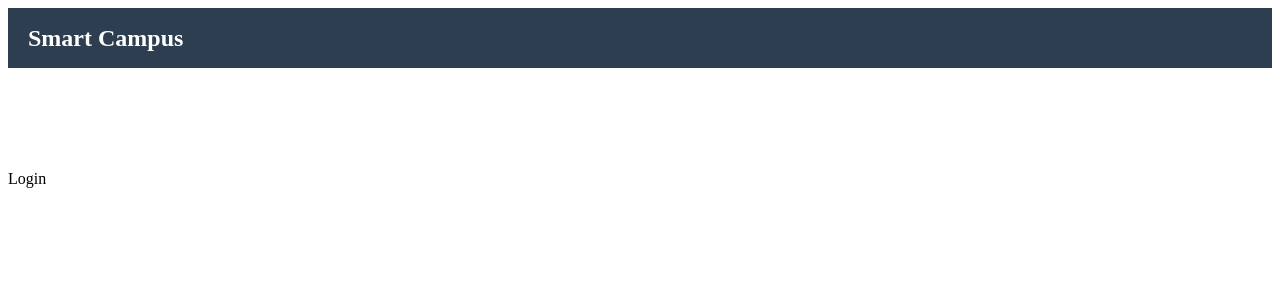
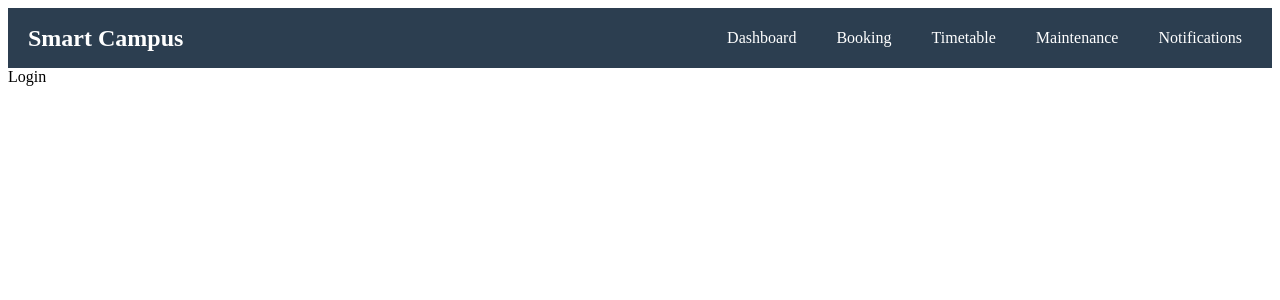
Before and after one commit to mabilisasandile/smart-campus-app, a React (Create React App) app: page / in a window 1280 px wide. Shown: the top 300 px of the page. Built offline with nearby package versions, Linux system fonts and the light colour scheme.

Commit message:
first commit

```diff
--- a/package.json
+++ b/package.json
@@ -9,6 +9,7 @@
     "@testing-library/user-event": "^13.5.0",
     "react": "^19.1.0",
     "react-dom": "^19.1.0",
+    "react-icons": "^5.5.0",
     "react-router-dom": "^7.5.3",
     "react-scripts": "5.0.1",
     "web-vitals": "^2.1.4"
--- a/src/components/Navbar.css
+++ b/src/components/Navbar.css
@@ -1,4 +1,4 @@
-
+/* Navbar styles */
 .navbar {
   height: 60px;
   background-color: #2c3e50;
@@ -14,52 +14,45 @@
   font-weight: bold;
 }
 
-  .menu-icon {
-    display: flex;
-    flex-direction: column;
-    cursor: pointer;
-    gap: 5px;
+/* Inline nav for larger screens */
+.nav-links {
+  display: none;
+  list-style: none;
+  margin: 0;
+  padding: 0;
+  gap: 20px;
 }
 
-  .bar {
-    width: 25px;
-    height: 3px;
-    background-color: white;
-    transition: 0.4s;
+.nav-links li {
+  display: inline;
+  padding: 0 10px;
 }
 
-  .bar.open:nth-child(1) {
-    transform: rotate(45deg) translateY(8px);
-  }
-  .bar.open:nth-child(2) {
-    opacity: 0;
-  }
-  .bar.open:nth-child(3) {
-    transform: rotate(-45deg) translateY(-8px);
+.nav-links a {
+  color: white;
+  text-decoration: none;
+  font-size: 1rem;
 }
 
-  /* Responsive */
+.nav-links a:hover {
+  text-decoration: underline;
+}
+
+/* Sidebar toggle button */
+.menu-icon {
+  cursor: pointer;
+  display: block;
+}
+
+/* Responsive behavior */
 @media (min-width: 768px) {
+  .nav-links {
+    display: flex;
+  }
   .menu-icon {
     display: none;
   }
   .sidebar {
-      left: 0;
-      width: 200px;
-      position: relative;
-      height: auto;
-      background: none;
-      color: inherit;
-    }
-    .sidebar ul {
-      display: flex;
-      flex-direction: row;
-      justify-content: flex-end;
-      padding: 0;
-      margin: 0;
-    }
-    .sidebar ul li {
-      border: none;
-      padding: 0 15px;
+    display: none;
   }
 }
--- a/src/components/Navbar.jsx
+++ b/src/components/Navbar.jsx
@@ -1,5 +1,8 @@
 import React, { useState } from 'react';
 import Sidebar from './Sidebar';
+import { Link } from 'react-router-dom';
+import { FiMenu } from 'react-icons/fi';
+import { FaBell, FaBook, FaChalkboardTeacher } from 'react-icons/fa';
 import './Navbar.css';
 
 function Navbar() {
@@ -13,12 +16,22 @@ function Navbar() {
     <>
       <nav className="navbar">
         <div className="navbar-logo">Smart Campus</div>
+
+        {/* Desktop Nav Links */}
+        <ul className="nav-links">
+          <li><Link to="/dashboard">Dashboard</Link></li>
+          <li><Link to="/booking">Booking</Link></li>
+          <li><Link to="/timetable">Timetable</Link></li>
+          <li><Link to="/maintenance">Maintenance</Link></li>
+          <li><Link to="/notifications">Notifications</Link></li>
+        </ul>
+
+        {/* Mobile Menu Icon */}
         <div className="menu-icon" onClick={toggleSidebar}>
-          <div className={`bar ${sidebarOpen ? 'open' : ''}`}></div>
-          <div className={`bar ${sidebarOpen ? 'open' : ''}`}></div>
-          <div className={`bar ${sidebarOpen ? 'open' : ''}`}></div>
+          <FiMenu size={24} />
         </div>
       </nav>
+
       <Sidebar open={sidebarOpen} toggle={toggleSidebar} />
     </>
   );
--- a/src/components/Sidebar.css
+++ b/src/components/Sidebar.css
@@ -1,10 +1,16 @@
 
+.menu-icon {
+    cursor: pointer;
+    display: block;
+}
+
+  /* Sidebar styles */
 .sidebar {
   position: fixed;
   top: 0;
-    left: -250px;
+  left: -260px;
   height: 100vh;
-    width: 250px;
+  width: 260px;
   background-color: #34495e;
   color: white;
   padding-top: 60px;
@@ -24,12 +30,17 @@
 .sidebar ul li {
   padding: 15px 20px;
   border-bottom: 1px solid #2c3e50;
+  display: flex;
+  align-items: center;
 }
 
 .sidebar ul li a {
   color: white;
   text-decoration: none;
   font-size: 1.1rem;
+  display: flex;
+  align-items: center;
+  gap: 10px;
 }
 
 .sidebar ul li:hover {
@@ -37,28 +48,15 @@
   cursor: pointer;
 }
 
-  /* Responsive */
+/* Responsive behavior */
 @media (min-width: 768px) {
+  .nav-links {
+    display: flex;
+  }
   .menu-icon {
     display: none;
   }
   .sidebar {
-      left: 0;
-      width: 200px;
-      position: relative;
-      height: auto;
-      background: none;
-      color: inherit;
-    }
-    .sidebar ul {
-      display: flex;
-      flex-direction: row;
-      justify-content: flex-end;
-      padding: 0;
-      margin: 0;
-    }
-    .sidebar ul li {
-      border: none;
-      padding: 0 15px;
+    display: none;
   }
 }
--- a/src/components/Sidebar.jsx
+++ b/src/components/Sidebar.jsx
@@ -1,17 +1,18 @@
 import React from 'react';
 import { Link } from 'react-router-dom';
+import { FaHome, FaBell, FaBook, FaChalkboardTeacher, FaTools, FaSignOutAlt } from 'react-icons/fa';
 import './Sidebar.css';
 
 function Sidebar({ open, toggle }) {
   return (
     <div className={`sidebar ${open ? 'sidebar-open' : ''}`}>
       <ul onClick={toggle}>
-        <li><Link to="/dashboard">Dashboard</Link></li>
-        <li><Link to="/booking">Book Room</Link></li>
-        <li><Link to="/timetable">Timetable</Link></li>
-        <li><Link to="/maintenance">Maintenance</Link></li>
-        <li><Link to="/notifications">Notifications</Link></li>
-        <li><Link to="/">Logout</Link></li>
+        <li><Link to="/dashboard"><FaHome /> Dashboard</Link></li>
+        <li><Link to="/booking"><FaBook /> Book Room</Link></li>
+        <li><Link to="/timetable"><FaChalkboardTeacher /> Timetable</Link></li>
+        <li><Link to="/maintenance"><FaTools /> Maintenance</Link></li>
+        <li><Link to="/notifications"><FaBell /> Notifications</Link></li>
+        <li><Link to="/"><FaSignOutAlt /> Logout</Link></li>
       </ul>
     </div>
   );
```
Also changed, not shown: 1 other file (tests, documents, lock files or other folders). Lines whose indentation alone changed are shown as unchanged.
